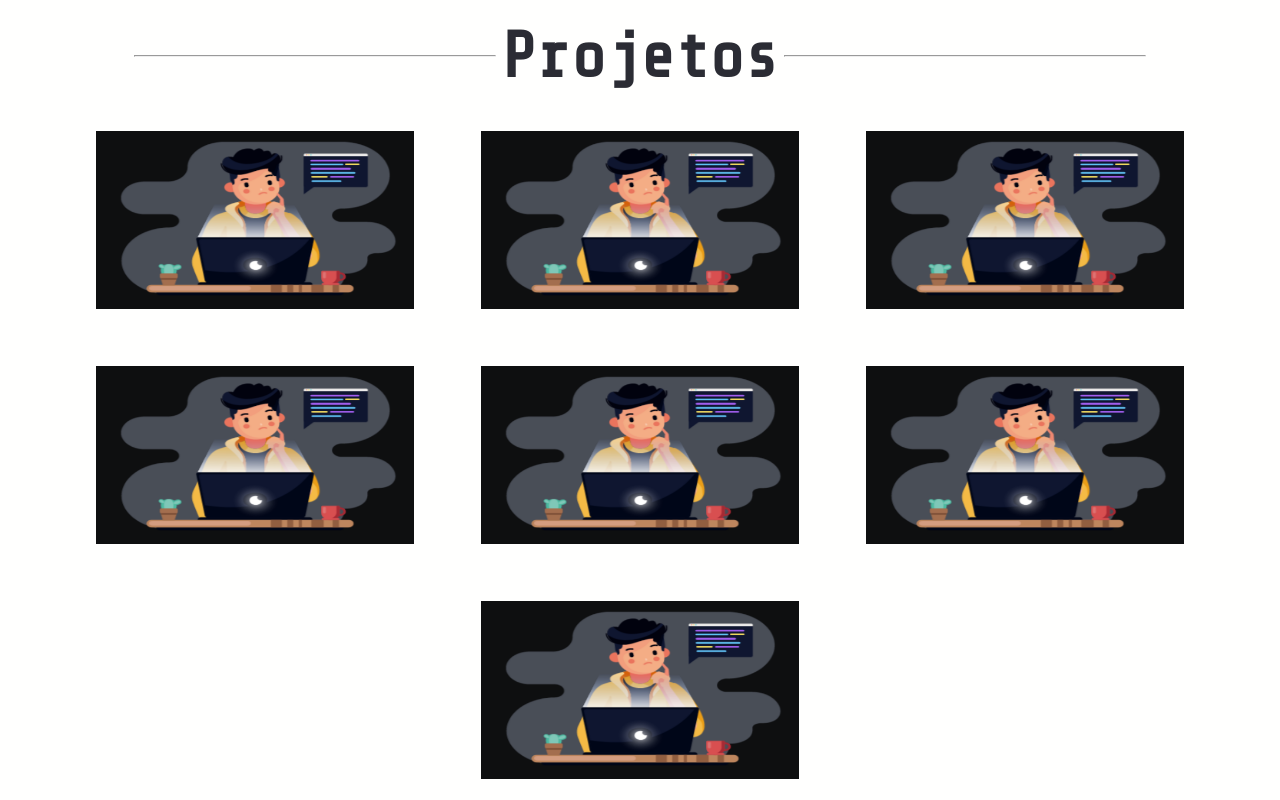
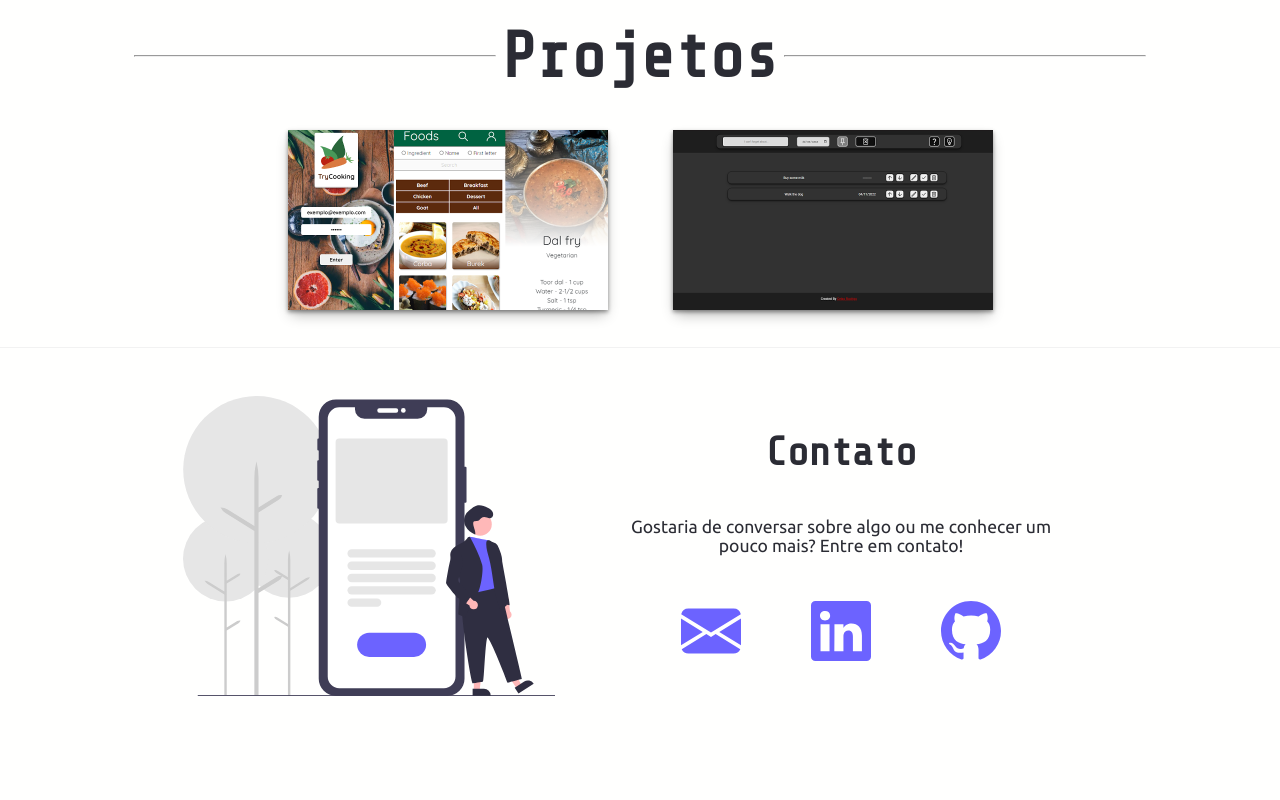
Before and after one commit to celso-rodrigo/celso-rodrigo.github.io, a React (Create React App) app: page / in a window 1280 px wide. Shown: the part 1180-1980 px from the top of the page. After the commit the page ends 1928 px from the top, so only its background shows below. Built offline with nearby package versions, Linux system fonts and the light colour scheme.

Commit message:
Iniciado detalhes do projeto whatToDo.

```diff
--- a/src/data/descriptions.js
+++ b/src/data/descriptions.js
@@ -4,3 +4,8 @@ export const tryCookingDesc = <>
   <p>Está aplicação foi originalmente desenvolvida em conjunto com <a href="https://github.com/iagoassis21" target="_blank" rel="noreferrer">Iago Gonçalves</a>, <a href="https://github.com/mateussousaa" target="_blank" rel="noreferrer">Mateus Sousa</a>, <a href="https://github.com/Kauan-Leite" target="_blank" rel="noreferrer">Kauan Leite</a>, e <a href="https://github.com/flippelt" target="_blank" rel="noreferrer">Felipe Lippelt</a> como projeto final do módulo de front-end da <a href="https://www.betrybe.com" target="_blank" rel="noreferrer">Trybe</a>. Nosso objetivo era colocar em prática tudo que aprendemos até aquele momento, seja em soft ou hard skills, para provar nossas competências e dar o próximo passo na nossa formação como dev.</p>
   <p>Fico muito feliz com o resultado que meu grupo alcançou, apesar de não nos conhecermos bem anteriormente ao desenvolvimento deste projeto, fizemos um ótimo trabalho em equipe e conseguimos entregar o projeto com 100% dos requisitos durante o prazo regular estipulado.</p>
 </>;
+
+export const whatToDoDesc = <>
+  <p>WhatToDo é uma aplicação de lista de tarefas desenvolvida com React e Context API.</p>
+  <p>Nela é possível fazer o CRUD (Create, Read, Update and Delete) das suas tarefas. Você também pode alterar o tema da aplicação e suas tarefas persistem mesmo ao atualizar a página.</p>
+</>;
--- a/src/data/projectsData.js
+++ b/src/data/projectsData.js
@@ -1,5 +1,6 @@
-import { tryCookingDesc } from "./descriptions";
-import placeHolder from "../images/placeHolder2.png";
+import { tryCookingDesc, whatToDoDesc } from "./descriptions";
+import tryCooking from "../images/tryCooking.png";
+import whatToDo from "../images/whatToDo.png";
 
 
 const projectsData = [
@@ -7,57 +8,17 @@ const projectsData = [
     id: 1,
     name: "TryCooking",
     description: tryCookingDesc,
-    img: placeHolder,
+    img: tryCooking,
     repoLink: "https://github.com/celso-rodrigo/TryCooking",
     siteLink: "",
   },
   {
     id: 2,
-    name: "Teste 02",
-    description: "Lorem lorem loremlorem lorem loremloremloremLorem lorem loremlorem lorem loremloremloremLorem lorem loremlorem lorem loremloremloremLorem lorem loremlorem lorem loremloremlorem",
-    img: placeHolder,
-    repoLink: "#",
-    siteLink: "#",
-  },
-  {
-    id: 3,
-    name: "Teste 03",
-    description: "Lorem lorem loremlorem lorem loremloremloremLorem lorem loremlorem lorem loremloremloremLorem lorem loremlorem lorem loremloremloremLorem lorem loremlorem lorem loremloremlorem",
-    img: placeHolder,
-    repoLink: "#",
-    siteLink: "#",
-  },
-  {
-    id: 4,
-    name: "Teste 04",
-    description: "Lorem lorem loremlorem lorem loremloremloremLorem lorem loremlorem lorem loremloremloremLorem lorem loremlorem lorem loremloremloremLorem lorem loremlorem lorem loremloremlorem",
-    img: placeHolder,
-    repoLink: "#",
-    siteLink: "#",
-  },
-  {
-    id: 5,
-    name: "Teste 05",
-    description: "Lorem lorem loremlorem lorem loremloremloremLorem lorem loremlorem lorem loremloremloremLorem lorem loremlorem lorem loremloremloremLorem lorem loremlorem lorem loremloremlorem",
-    img: placeHolder,
-    repoLink: "#",
-    siteLink: "#",
-  },
-  {
-    id: 6,
-    name: "Teste 06",
-    description: "Lorem lorem loremlorem lorem loremloremloremLorem lorem loremlorem lorem loremloremloremLorem lorem loremlorem lorem loremloremloremLorem lorem loremlorem lorem loremloremlorem",
-    img: placeHolder,
-    repoLink: "#",
-    siteLink: "#",
-  },
-  {
-    id: 7,
-    name: "Teste 07",
-    description: "Lorem lorem loremlorem lorem loremloremloremLorem lorem loremlorem lorem loremloremloremLorem lorem loremlorem lorem loremloremloremLorem lorem loremlorem lorem loremloremlorem",
-    img: placeHolder,
-    repoLink: "#",
-    siteLink: "#",
+    name: "WhatToDo",
+    description: whatToDoDesc,
+    img: whatToDo,
+    repoLink: "https://github.com/celso-rodrigo/whatToDo",
+    siteLink: "",
   },
 ];
 
--- a/src/styles/projects.css
+++ b/src/styles/projects.css
@@ -44,7 +44,7 @@
 	height: 180px;
 	width: 320px;
 	transition: 0.4s;
-	border: 1px solid var(--color-1);
+	box-shadow: rgba(0, 0, 0, 0.4) 0 2px 4px, rgba(0, 0, 0, 0.3) 0 7px 13px -3px, rgba(0, 0, 0, 0.2) 0 -3px 0 inset;
 }
 
 .project-card img:hover {
```
Also changed, not shown: src/images/tryCooking.png (added), src/images/whatToDo.png (added).
